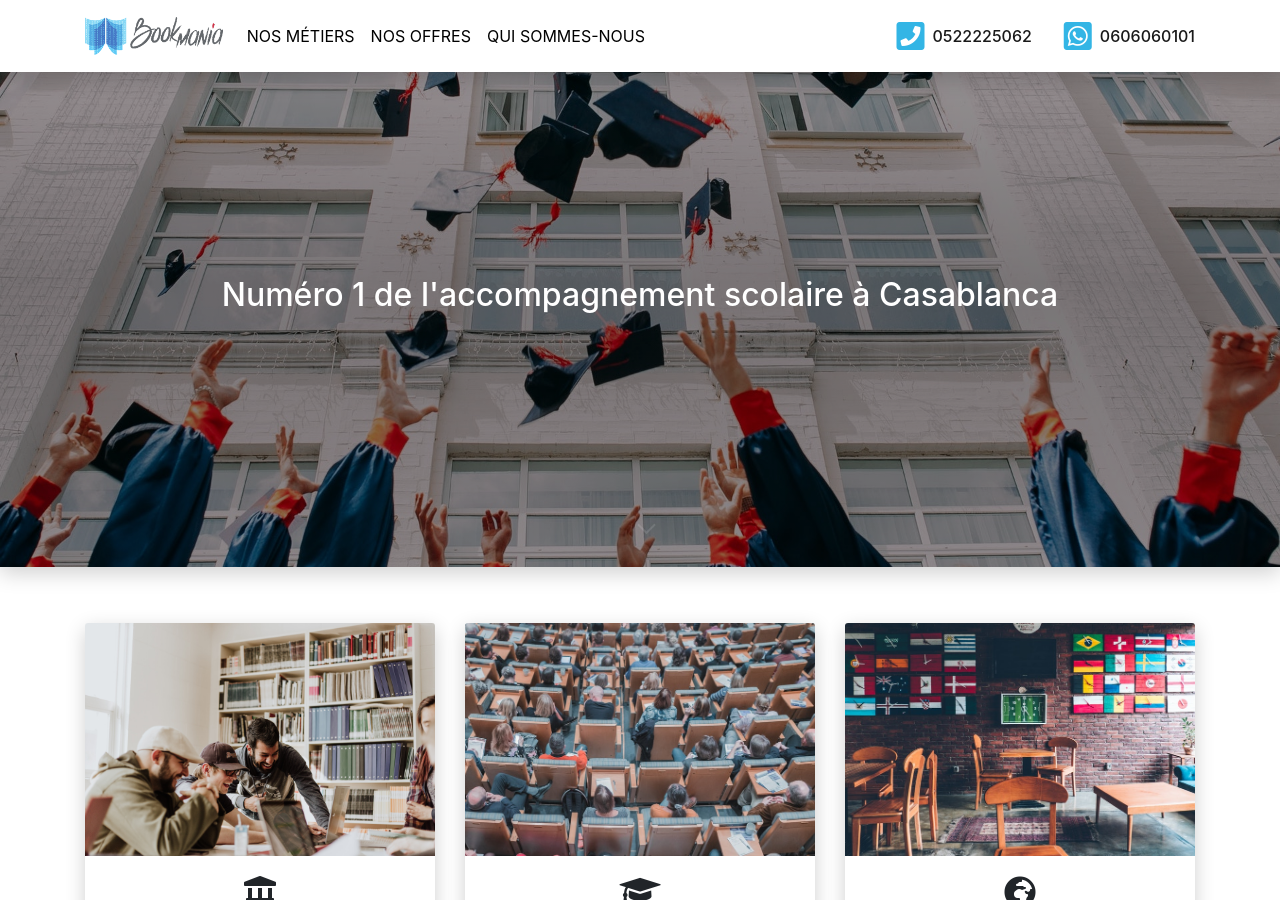
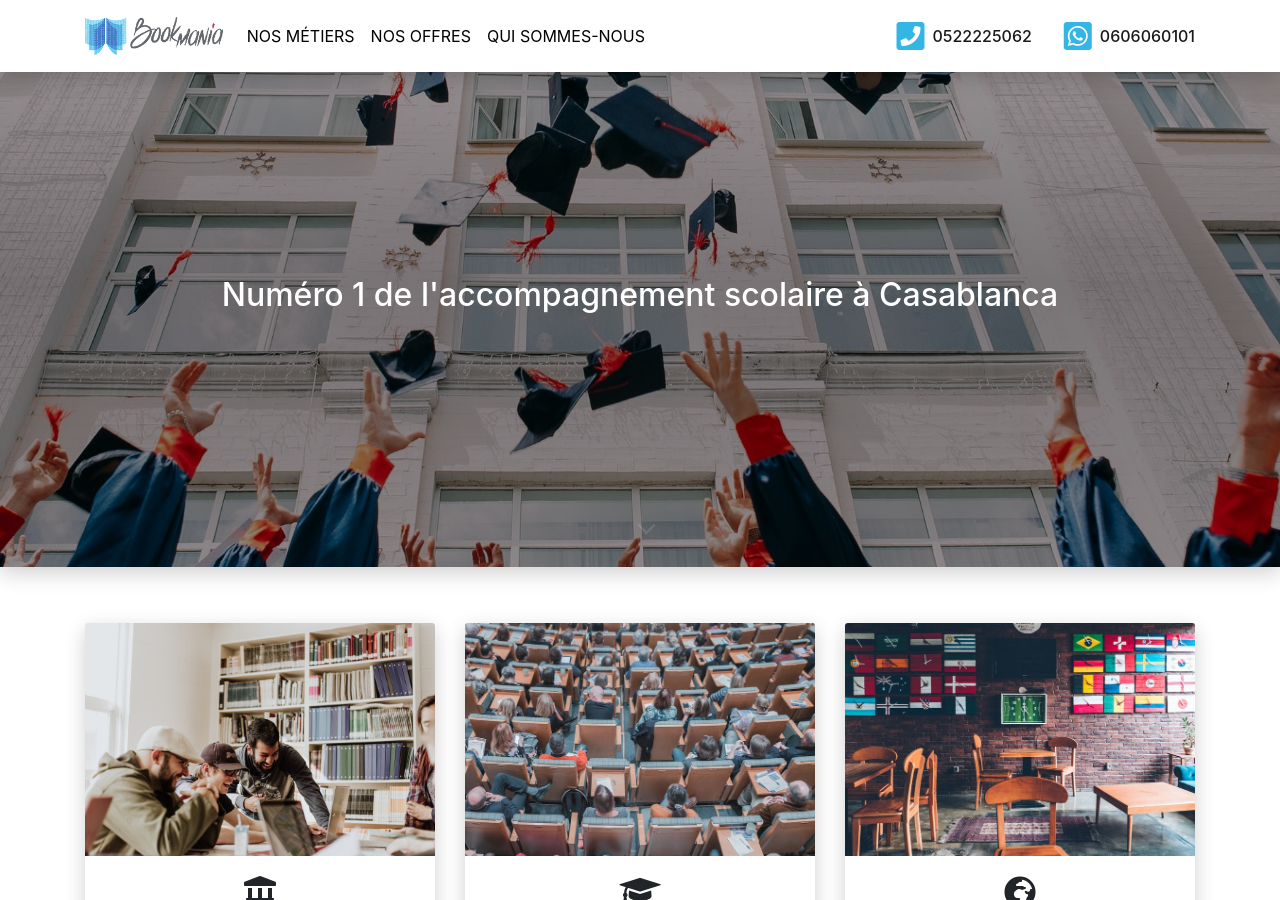
Before and after one commit to ynnsnr/bookmania, a Jekyll site: the page built from index.md, in a window 1280 px wide and 900 px high. Built offline with Jekyll 4.4.1, drawn with Linux system fonts in a browser that asks for light colours; nearby versions of some CDN libraries.

Commit message:
resized banner

```diff
--- a/_sass/index.scss
+++ b/_sass/index.scss
@@ -4,7 +4,8 @@
 
 #banner {
   height: 63vh;
-  background-attachment: fixed;
+  // background-attachment: fixed;
+  background-position: center;
   background-size: cover;
   box-shadow: 0 6px 20px 0 rgba(0,0,0,.19);
 }
```
Also changed, not shown: assets/images/photo-1523050854058-8df90110c9f1.jpeg.
